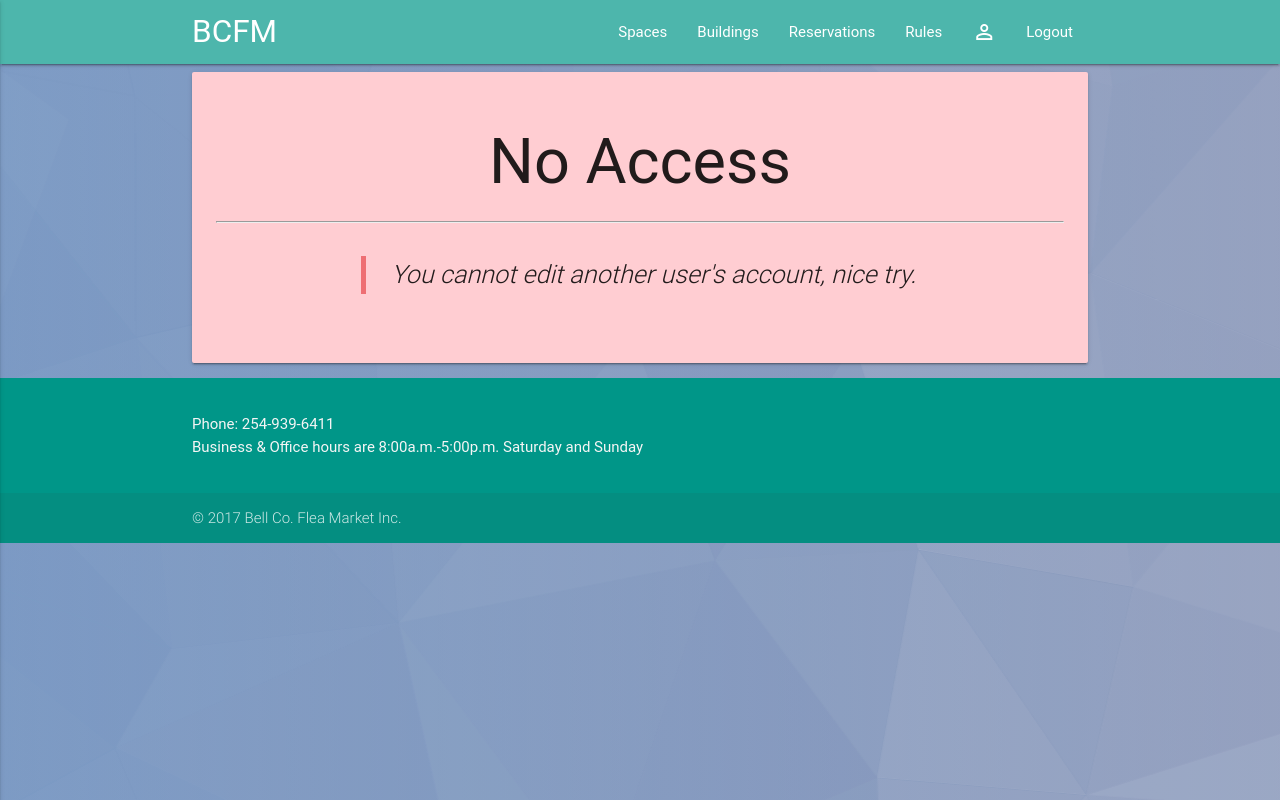
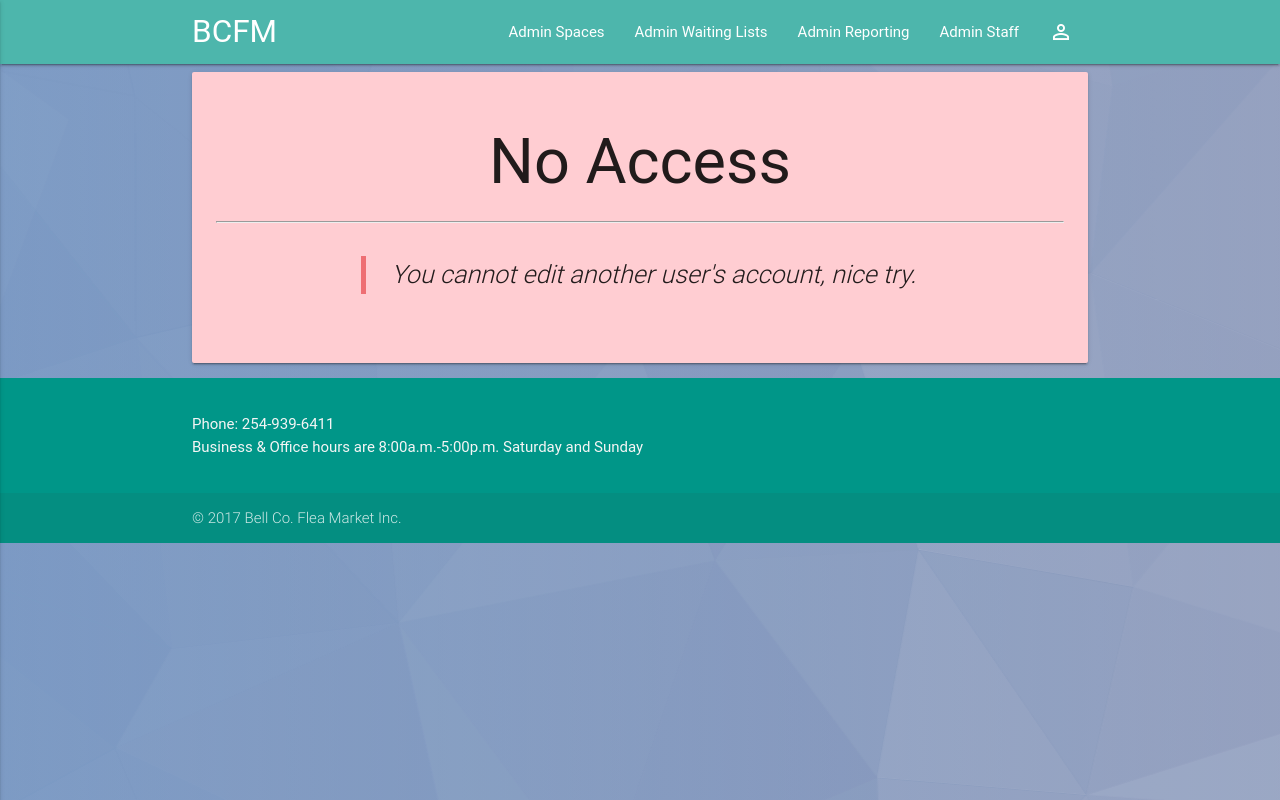
Before and after one commit to BlaiseRoberts/BCFM-Reserve, a Django app: a page that uses bcfm_reserve/reserve/templates/navbar.html in a window 1280 px wide. Run offline with Django 3.2, Linux system fonts and the light colour scheme; a user stored in the database is signed in; some libraries are stand-ins or nearby versions; some web fonts are replaced.

Commit message:
got admin navbar working, planning how to build amdin site

```diff
--- a/bcfm_reserve/reserve/templates/navbar.html
+++ b/bcfm_reserve/reserve/templates/navbar.html
@@ -6,12 +6,20 @@
     <a href="#" data-activates="mobile-demo" class="button-collapse"><i class="material-icons">menu</i></a>
     <ul class="right hide-on-med-and-down">
     {%if user.is_authenticated%}
+      {%if user.is_staff%}
+      <li><a href="{% url 'reserve:browse' %}">Admin Spaces</a></li>
+      <li><a href="{% url 'reserve:browse' %}">Admin Waiting Lists</a></li>
+      <li><a href="{% url 'reserve:browse' %}">Admin Reporting</a></li>
+      <li><a href="{% url 'reserve:browse' %}">Admin Staff</a></li>
+      <li><a href="{% url 'reserve:my_account' request.user.id %}"><i class="medium material-icons">perm_identity</i></a></li>
+      {%else%}
       <li><a href="{% url 'reserve:browse' %}">Spaces</a></li>
       <li><a href="{% url 'reserve:buildings' %}">Buildings</a></li>
       <li><a href="{% url 'reserve:reservation' request.user.id %}">Reservations</a></li>
       <li><a href="{% url 'reserve:rules' %}">Rules</a></li>
       <li><a href="{% url 'reserve:my_account' request.user.id %}"><i class="medium material-icons">perm_identity</i></a></li>
       <li><a href="{% url 'reserve:logout' %}">Logout</a></li>
+      {%endif%}
     {%else%}
       <li><a href="{% url 'reserve:login'  %}">Login</a></li>
       <li><a href="{% url 'reserve:register' %}">Register</a></li>
--- a/bcfm_reserve/reserve/views.py
+++ b/bcfm_reserve/reserve/views.py
@@ -10,6 +10,7 @@ from .models import Reservation, Space, Building, SpaceType,\
 ReservationType, VacancyStatus, Parking, Profile
 
 import datetime
+import pytz
 
 def index(request):
 	try:
@@ -21,7 +22,7 @@ def index(request):
 
 	recommended_spaces = []
 	space_types = set()
-	date_today = datetime.date.today()
+	date_today = datetime.datetime.now(pytz.timezone('US/Pacific'))
 	date_ordinal = date_today.isoweekday()
 	days_ahead = 6 - date_ordinal
 	if days_ahead <= 0:
@@ -29,15 +30,15 @@ def index(request):
 	next_date = date_today+datetime.timedelta(days=days_ahead)
 
 	for space in liked_spaces:
-		print(space.reservations.filter(date=str(next_date),reservation_type__in=[1,3,4]).count())
-		if space.reservations.filter(date=str(next_date),reservation_type__in=[1,3,4]).count() == 0:
+		print(space.reservations.filter(date=str(next_date)[:10],reservation_type__in=[1,3,4]).count())
+		if space.reservations.filter(date=str(next_date)[:10],reservation_type__in=[1,3,4]).count() == 0:
 			recommended_spaces.append(space)
 			space_types.add(space.space_type)
 
 	template_name = 'index.html'
 
 	return render(request, template_name, {'spaces':recommended_spaces,
-		'next_date':next_date, 'space_types':space_types})
+		'next_date':str(next_date)[:10], 'space_types':space_types})
 
 def rules(request):
 	template_name = 'rules.html'
@@ -111,17 +112,17 @@ def browse(request, date=None):
 			if form_data:
 				date = form_data['date_picker']
 				if date == "":
-					date_today = datetime.date.today()
+					date_today = datetime.datetime.now(pytz.timezone('US/Pacific'))
 					date_ordinal = date_today.isoweekday()
 					days_ahead = 6 - date_ordinal
 					if days_ahead <= 0:
 						days_ahead += 7
 					next_date = date_today+datetime.timedelta(days=days_ahead)
-					date = str(next_date)
+					date = str(next_date)[:10]
 				date_time = datetime.datetime.strptime(date, '%Y-%m-%d')
 				if date > str(datetime.date.today()+datetime.timedelta(days=21\
 					)) or date_time.isoweekday() in range(1, 6)\
-					or date <= str(datetime.date.today()):
+					or date <= str(datetime.datetime.now(pytz.timezone('US/Pacific'))):
 					error = "Outside Date Range"
 					error_details = "You can not reserve spaces on a weekday\
 						and you can not reserve spaces more than 3 weeks ahead\
```
Also changed, not shown: bcfm_reserve/db.sqlite3.
